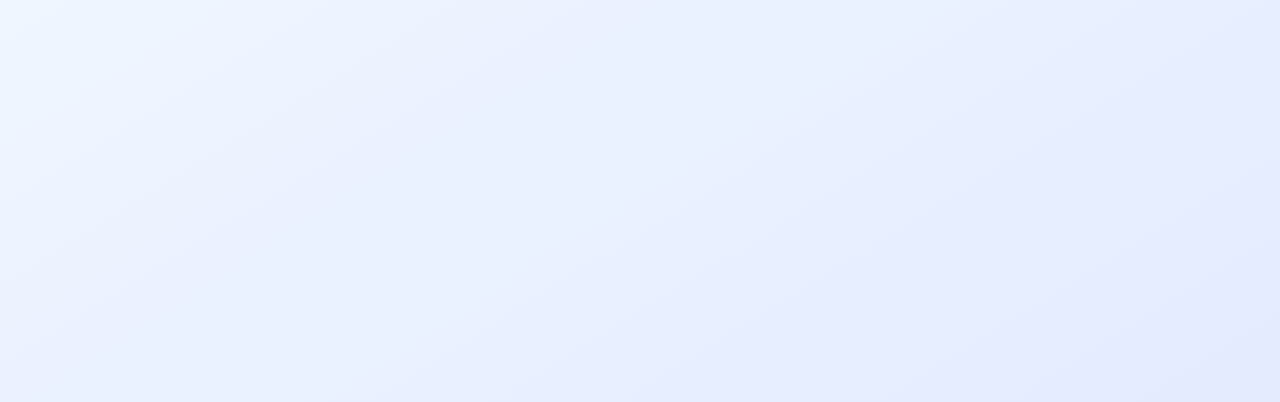
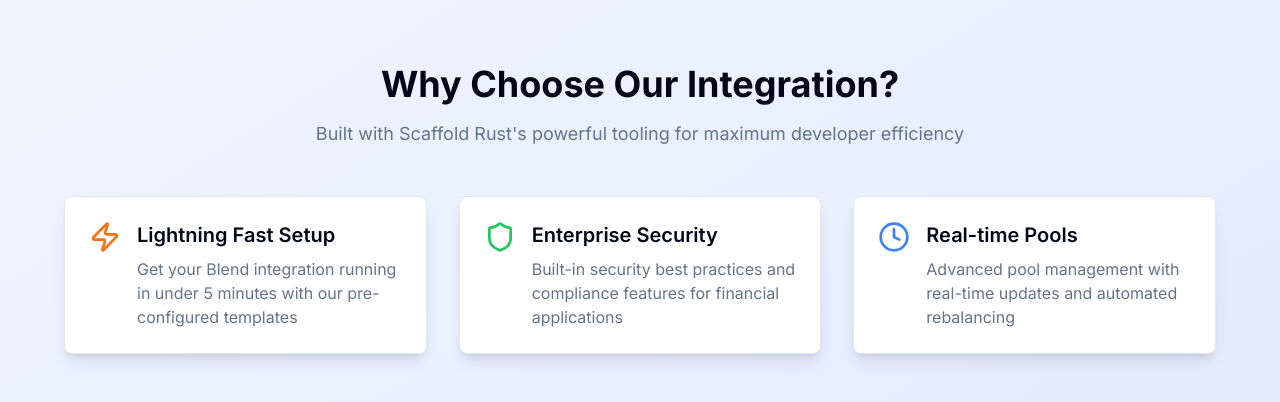
Before and after one commit to pratap360/Blend-Integration, a Next.js app in the folder apps/webapp/: page / in a window 1280 px wide. Shown: the top 402 px of the page. Built offline with nearby package versions, Linux system fonts and the light colour scheme.

Commit message:
feat: add why choose integration section to home page

```diff
--- a/apps/webapp/app/page.tsx
+++ b/apps/webapp/app/page.tsx
@@ -1,8 +1,9 @@
+import { WhyChooseIntegrationSection } from "@/components/home/why-choose-integration-section";
+
 export default function Home() {
   return (
-    <div className="min-h-screen flex items-center justify-center bg-gradient-to-br from-blue-50 to-indigo-100">
-      <div className="text-center space-y-6 p-8">
-      </div>
+    <div className="min-h-screen bg-gradient-to-br from-blue-50 to-indigo-100">
+      <WhyChooseIntegrationSection />
     </div>
   );
 }
--- /dev/null
+++ b/apps/webapp/components/home/why-choose-integration-section.tsx
@@ -0,0 +1,76 @@
+import React from "react";
+import { Card, CardContent } from "@/components/ui/card";
+import { Zap, Shield, Clock } from "lucide-react";
+
+type Feature = {
+  icon: React.ReactNode;
+  title: string;
+  description: string;
+};
+
+type WhyChooseIntegrationProps = {
+  heading?: string;
+  subtitle?: string;
+  features?: Feature[];
+};
+
+const defaultFeatures: Feature[] = [
+  {
+    icon: <Zap className="w-8 h-8 text-orange-500" />,
+    title: "Lightning Fast Setup",
+    description: "Get your Blend integration running in under 5 minutes with our pre-configured templates"
+  },
+  {
+    icon: <Shield className="w-8 h-8 text-green-500" />,
+    title: "Enterprise Security",
+    description: "Built-in security best practices and compliance features for financial applications"
+  },
+  {
+    icon: <Clock className="w-8 h-8 text-blue-500" />,
+    title: "Real-time Pools",
+    description: "Advanced pool management with real-time updates and automated rebalancing"
+  }
+];
+
+export function WhyChooseIntegrationSection({
+  heading = "Why Choose Our Integration?",
+  subtitle = "Built with Scaffold Rust's powerful tooling for maximum developer efficiency",
+  features = defaultFeatures
+}: WhyChooseIntegrationProps) {
+  return (
+    <section className="py-16 px-4">
+      <div className="max-w-6xl mx-auto">
+        <div className="text-center mb-12">
+          <h2 className="text-3xl md:text-4xl font-bold mb-4">
+            {heading}
+          </h2>
+          <p className="text-lg text-muted-foreground max-w-2xl mx-auto">
+            {subtitle}
+          </p>
+        </div>
+
+        <div className="grid grid-cols-1 md:grid-cols-3 gap-8">
+          {features.map((feature, index) => (
+            <Card key={index} className="bg-white shadow-lg rounded-lg">
+              <CardContent className="p-6">
+                <div className="flex items-start space-x-4">
+                  <div className="flex-shrink-0">
+                    {feature.icon}
+                  </div>
+                  <div className="flex-1">
+                    <h3 className="text-xl font-semibold mb-2 text-left">
+                      {feature.title}
+                    </h3>
+                    <p className="text-muted-foreground text-left">
+                      {feature.description}
+                    </p>
+                  </div>
+                </div>
+              </CardContent>
+            </Card>
+          ))}
+        </div>
+      </div>
+    </section>
+  );
+}
```
Also changed, not shown: 1 other file (tests, documents, lock files or other folders).
